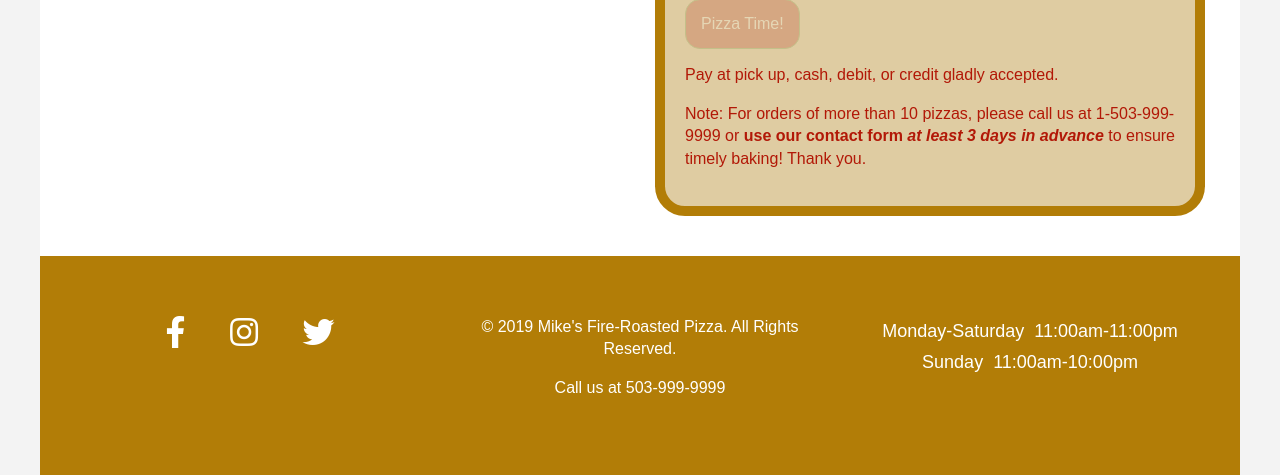
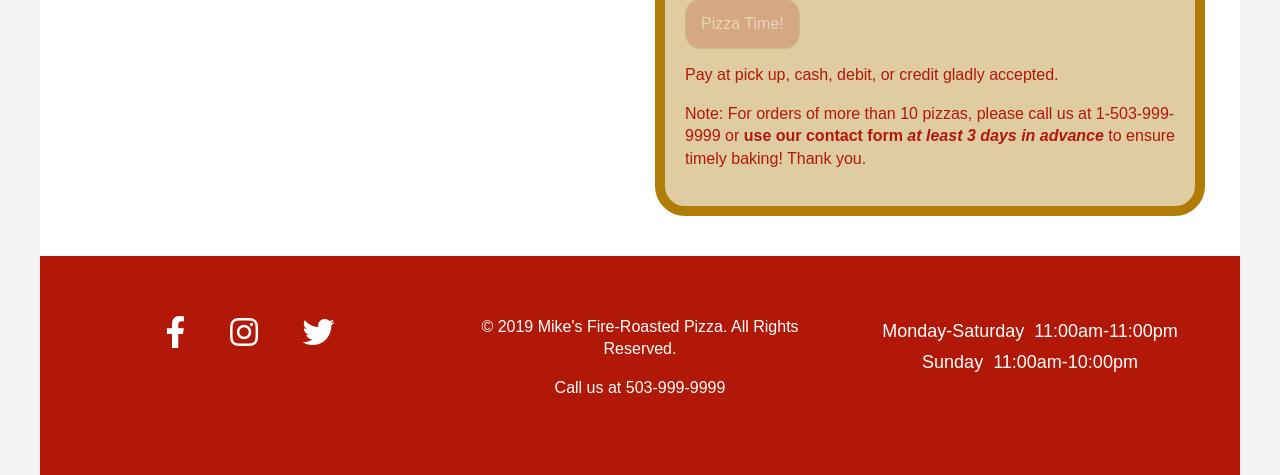
Before and after one commit to LoganTesta/Mikes-Fire-Roasted-Pizza, a PHP site: page /index.php in a window 1280 px wide. Shown: the part 1084-1559 px from the top of the page. Run offline with PHP 8.4, Linux system fonts and the light colour scheme; some libraries are stand-ins or nearby versions.

Commit message:
Improve ADA Compliance for contrast and links

```diff
--- a/assets/css/main-styles.css
+++ b/assets/css/main-styles.css
@@ -237,7 +237,7 @@ a:hover { color: var(--color-2); }
 
 
 /*Footer*/
-.footer { padding: 60px 15px; text-align: center; font-size: 18px; background-color: var(--color-2); color: #ffffff; }
+.footer { padding: 60px 15px; text-align: center; font-size: 18px; background-color: var(--color-1); color: #ffffff; }
 .footer__social, .footer__copyright { padding-bottom: 30px; }
 
 .footer__social { }
--- a/assets/include/document-head-components.php
+++ b/assets/include/document-head-components.php
@@ -10,5 +10,5 @@
 <link href="https://fonts.googleapis.com/css?family=Lato:400,700" rel="stylesheet">
 <link rel="stylesheet" href="https://use.fontawesome.com/releases/v5.8.2/css/all.css" integrity="sha384-oS3vJWv+0UjzBfQzYUhtDYW+Pj2yciDJxpsK1OYPAYjqT085Qq/1cq5FLXAZQ7Ay" crossorigin="anonymous">
 
-<link rel="stylesheet" type="text/css" href="assets/css/main-styles.css?mod=10122019" />
+<link rel="stylesheet" type="text/css" href="assets/css/main-styles.css?mod=10182019" />
 <link rel="stylesheet" type="text/css" href="assets/css/print-styles.css?mod=09092019" media="print" />
--- a/assets/include/footer-content.php
+++ b/assets/include/footer-content.php
@@ -3,14 +3,14 @@
 
         <div class="footer__social col-lar-4">
             <div class="social-logo facebook">
-                <a href=""><i class="fab fa-facebook-f fa-2x social-logo__social-icon"></i>
+                <a href=""><i class="fab fa-facebook-f fa-2x social-logo__social-icon"><span class="sr-only">Facebook</span></i>
                 </a>
             </div>
             <div class="social-logo instagram">
-                <a href=""><i class="fab fa-instagram fa-2x social-logo__social-icon"></i></a>
+                <a href=""><i class="fab fa-instagram fa-2x social-logo__social-icon"><span class="sr-only">Instagram</span></i></a>
             </div>
             <div class="social-logo twitter">
-                <a href=""><i class="fab fa-twitter fa-2x social-logo__social-icon"></i></a>
+                <a href=""><i class="fab fa-twitter fa-2x social-logo__social-icon"><span class="sr-only">Twitter</span></i></a>
             </div>
         </div>
         <div class="footer__copyright col-lar-4">
```
